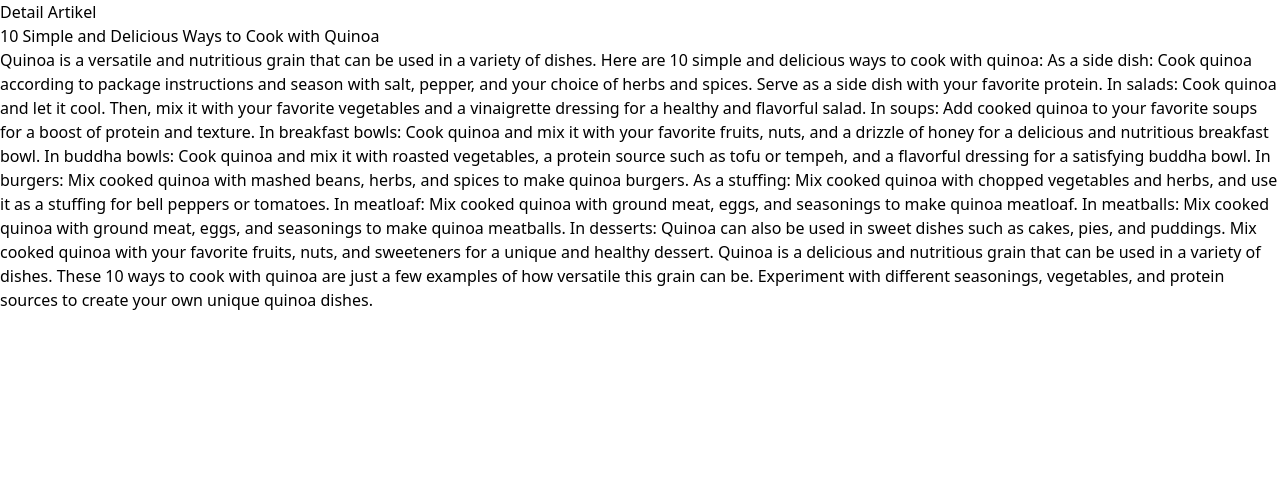
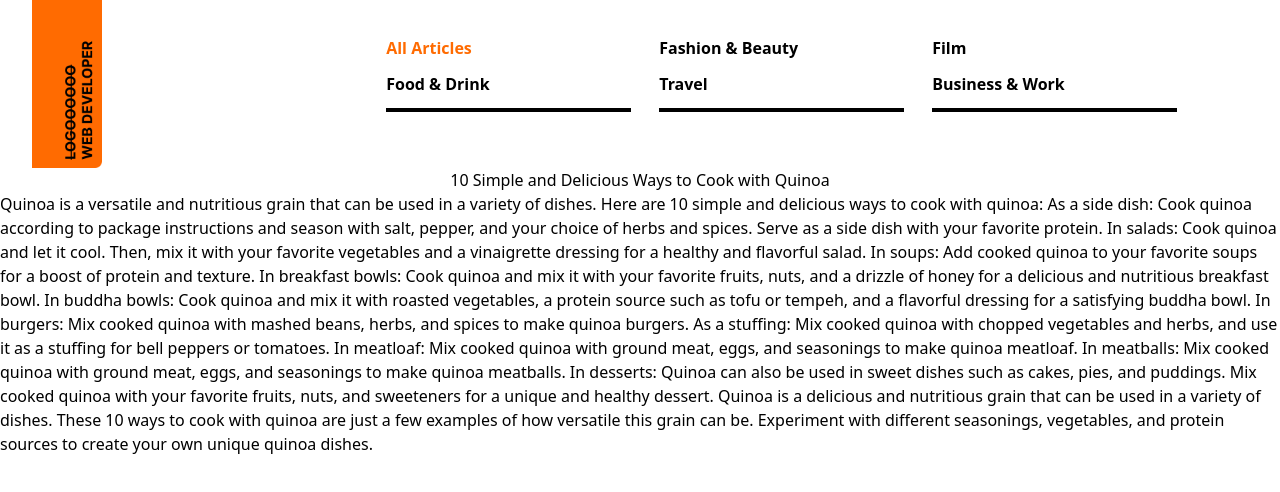
Before and after one commit to yudhaeric/sequis-test, a Next.js app: page /article/1 in a window 1280 px wide. Shown: the top 492 px of the page. Built offline with nearby package versions, Linux system fonts and the light colour scheme.

Commit message:
Add Header to Article Detail

```diff
--- a/pages/article/[id].js
+++ b/pages/article/[id].js
@@ -1,5 +1,7 @@
 import { useRouter } from 'next/router';
 import { useEffect, useState } from 'react';
+import Header from '../../components/header';
+import axios from 'axios';
 
 export default function DetailArticle() {
   const router = useRouter();
@@ -19,9 +21,90 @@ export default function DetailArticle() {
       });
   }, [id]);
 
+  const [articles, setArticles] = useState([]);
+
+  useEffect(() => {
+    // Memanggil API route /api/articles
+    axios.get('/api/articles')
+      .then((response) => {
+        const data = response.data.data;
+        setArticles(data);
+      })
+      .catch((error) => {
+        console.error('Error articles data not found:', error);
+      });
+  }, []);
+
+  const [categories, setCategories] = useState([]);
+
+  useEffect(() => {
+    // Memanggil API route /api/categories
+    axios.get('/api/categories')
+      .then((response) => {
+        const data = response.data.data;
+        setCategories(data);
+      })
+      .catch((error) => {
+        console.error('Error categories data not found:', error);
+      });
+  }, []);
+
+  const [selectedCategory, setSelectedCategory] = useState("All Articles");
+
+  const handleCategoryArticle = (categoryTitle) => {
+    setSelectedCategory(categoryTitle);
+  };
+
+  const [filteredArticles, setFilteredArticles] = useState([]);
+  const [featuredArticles, setFeaturedArticles] = useState([]);
+  const [showMoreCount, setShowMoreCount] = useState(10);
+  const [showMoreArticleButton, setShowMoreArticleButton] = useState(false);
+
+  const handleShowMoreArticle = () => {
+    setShowMoreCount(showMoreCount + 10);
+  }
+
+  useEffect(() => {
+    let newFilteredArticles;
+
+    if (selectedCategory === "All Articles") {
+      // Filter dan urutkan artikel
+      newFilteredArticles = articles
+        .filter(article => article.is_featured === false)
+        .sort((a, b) => new Date(b.created_at) - new Date(a.created_at));
+    } else {
+      // Filter artikel berdasarkan kategori yang dipilih
+      newFilteredArticles = articles.filter(article => article.categories.title === selectedCategory);
+    }
+
+    // Set jumlah artikel yang akan ditampilkan
+    const articlesToShow = newFilteredArticles.slice(0, showMoreCount);
+
+    // Atur state filteredArticles dan tombol "More Articles"
+    setFilteredArticles(articlesToShow);
+
+    // Atur tombol "More Articles" berdasarkan apakah ada lebih banyak artikel yang tersedia
+    if (showMoreCount >= newFilteredArticles.length) {
+      setShowMoreArticleButton(false);
+    } else {
+      setShowMoreArticleButton(true);
+    }
+
+    let featuredArticles = articles.filter(article => article.is_featured === true).slice(0, 3);
+    setFeaturedArticles(featuredArticles);
+
+  }, [selectedCategory, articles, showMoreCount]);
+
   return (
-    <div>
-      <h1>Detail Artikel</h1>
+    <div className='flex flex-col items-center'>
+      <header className='w-[90%] lg:w-[95%]'>
+        <Header
+          articles={articles}
+          categories={categories}
+          selectedCategory={selectedCategory}
+          handleCategoryArticle={handleCategoryArticle}
+        />
+      </header>
       <h2>{article.title}</h2>
       <p>{article.content}</p>
     </div>
```
